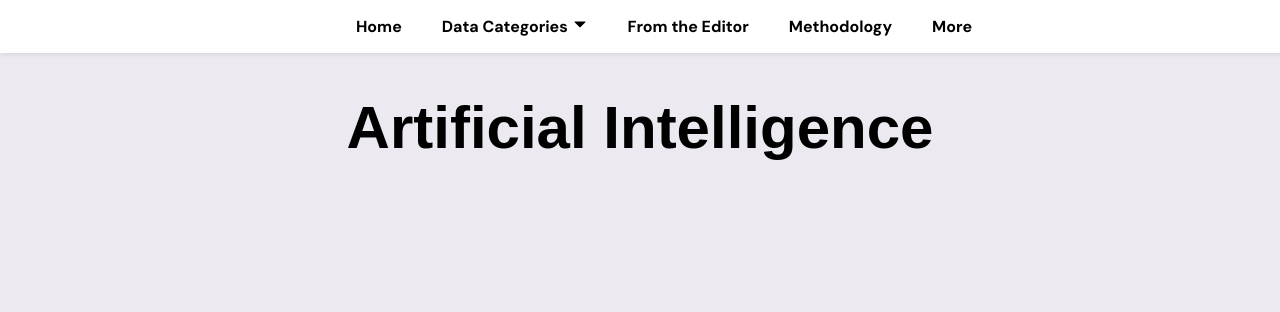
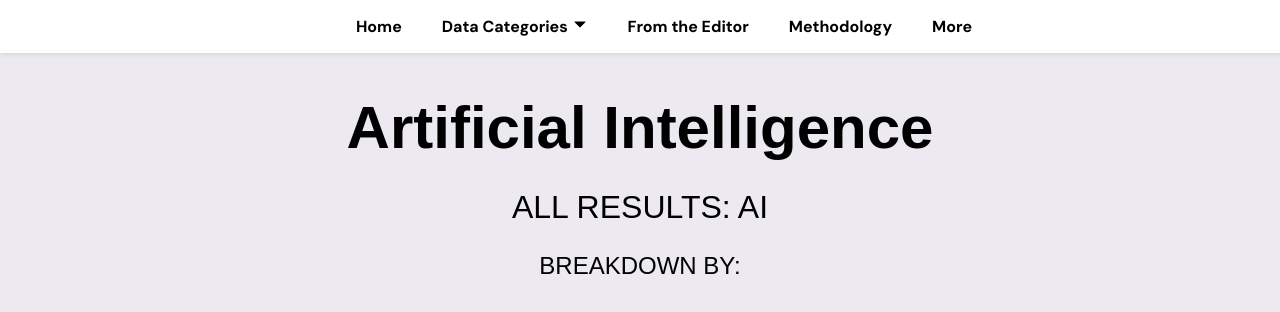
Before and after one commit to femih25/s26-poll, a React (Vite) app: page /ai in a window 1280 px wide. Shown: the top 312 px of the page. Built offline with nearby package versions, Linux system fonts and the light colour scheme; a web font is replaced by a local one.

Commit message:
home page updates

```diff
--- a/src/components/story-card.css
+++ b/src/components/story-card.css
@@ -31,7 +31,7 @@
     width: 100%; /* Set a fixed width for the images */
     height: auto; /* Set a fixed height for the images */
     object-fit: cover; /* Ensure the image fits within the dimensions */
-    margin-bottom: 0.5rem; /* Add spacing between the image and title */
+    margin-bottom: 0.5rem;
     border-radius: 8px;
 }
 
--- a/src/components/story-card.jsx
+++ b/src/components/story-card.jsx
@@ -7,8 +7,8 @@ function StoryCard({ title, photo, icon, link }) {
     return (
       <a
             href={link}
-            target="_blank" // Open in a new tab
-            rel="noopener noreferrer" // Security for external links
+            target="_blank"
+            rel="noopener noreferrer"
             className="story-card-link"
             style={{ textDecoration: 'none', color: 'inherit' }}
         >
--- a/src/index.css
+++ b/src/index.css
@@ -46,7 +46,7 @@ body {
       border: 2px solid rgb(130, 114, 154);
       padding: 0.5rem;
       max-width: 20%;
-      border-radius: 25px;
+      border-radius: 8px;
       margin: 0 auto;
       transition: transform 0.2s ease, background-color 0.2s ease;
     }
--- a/src/pages/ai.jsx
+++ b/src/pages/ai.jsx
@@ -2,6 +2,12 @@ function AI() {
     return (
     <div>
     <h1>Artificial Intelligence</h1>
+
+    <div id = 'all-results'>
+      <h2 className = "sec-title">ALL RESULTS: AI</h2>
+      <h3>BREAKDOWN BY:</h3>
+    </div>
+
     </div>
     )
   }
--- a/src/pages/wellbeing.jsx
+++ b/src/pages/wellbeing.jsx
@@ -2,6 +2,8 @@ function Wellbeing() {
     return (
     <div>
     <h1>Well-Being</h1>
+    <h2 className = "sec-title">ALL RESULTS: WELL-BEING</h2>
+      <h3>BREAKDOWN BY:</h3>
     </div>
     )
   }
```
